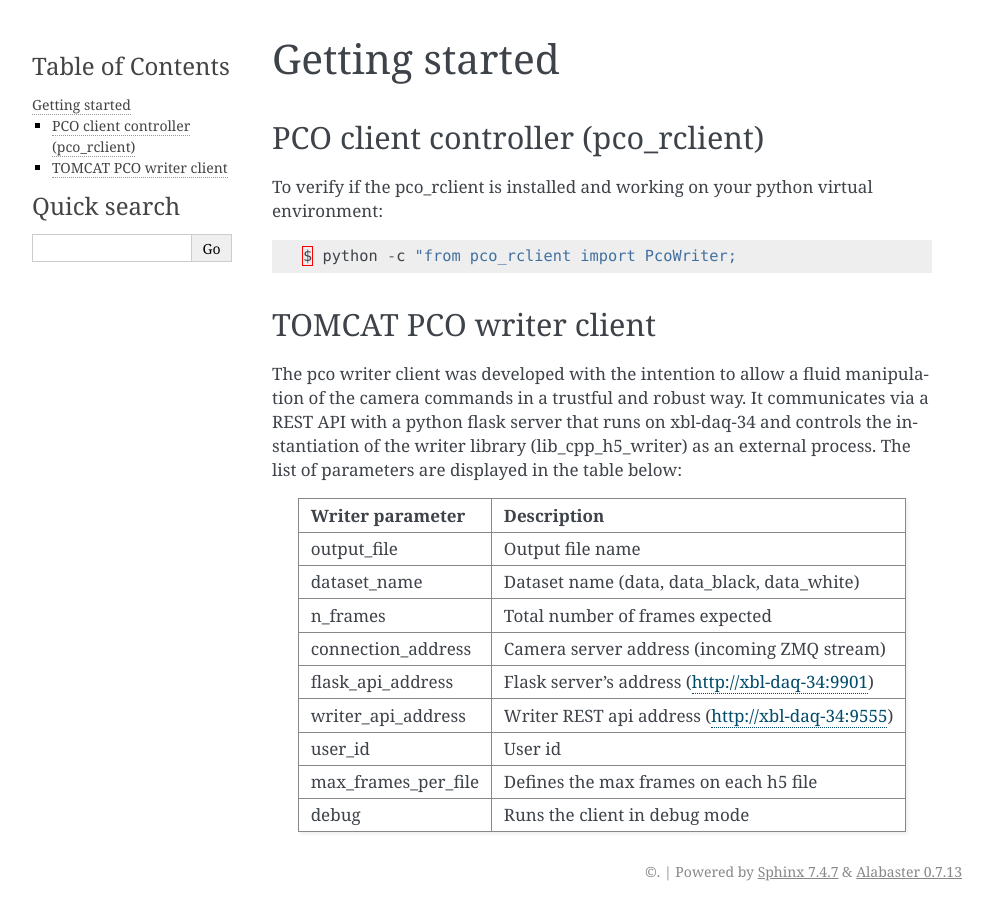
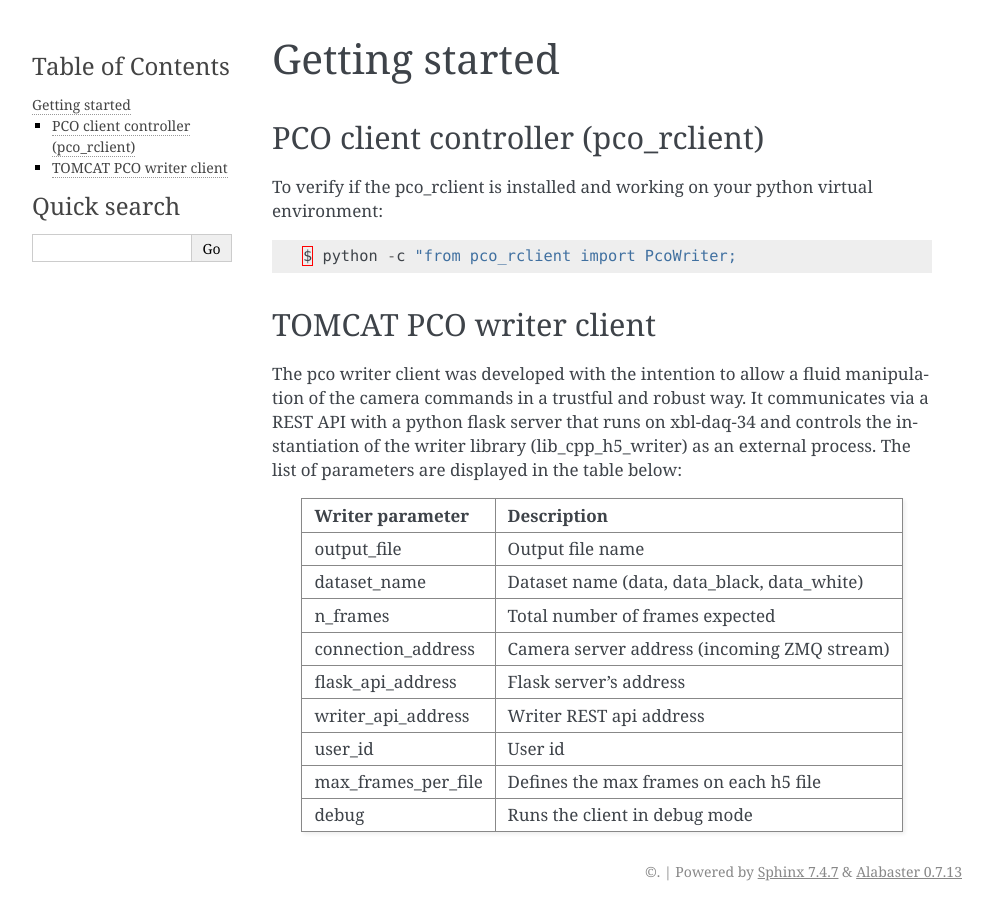
Before and after one commit to paulscherrerinstitute/lib_cpp_h5_writer, a Sphinx documentation site: the page built from docs/getting-started.rst, in a window 1280 px wide. Shown: the whole page, without its empty margins (148-1141 px from the left). Built offline with Sphinx 7.4.7, drawn with Linux system fonts in a browser that asks for light colours; pages that are not in the unit, such as notebooks, are missing from menus; some of the changed lines change nothing that is shown.

Commit message:
removal of duplicated info about the servers

```diff
--- a/docs/getting-started.rst
+++ b/docs/getting-started.rst
@@ -26,9 +26,9 @@ The list of parameters are displayed in the table below:
 +---------------------------+-----------------------------------------------------+
 | connection_address        | Camera server address (incoming ZMQ stream)         |
 +---------------------------+-----------------------------------------------------+
-| flask_api_address         | Flask server's address (http://xbl-daq-34:9901)     |
+| flask_api_address         | Flask server's address                              |
 +---------------------------+-----------------------------------------------------+
-| writer_api_address        | Writer REST api address (http://xbl-daq-34:9555)    |
+| writer_api_address        | Writer REST api address                             |
 +---------------------------+-----------------------------------------------------+
 | user_id                   | User id                                             |
 +---------------------------+-----------------------------------------------------+
```
